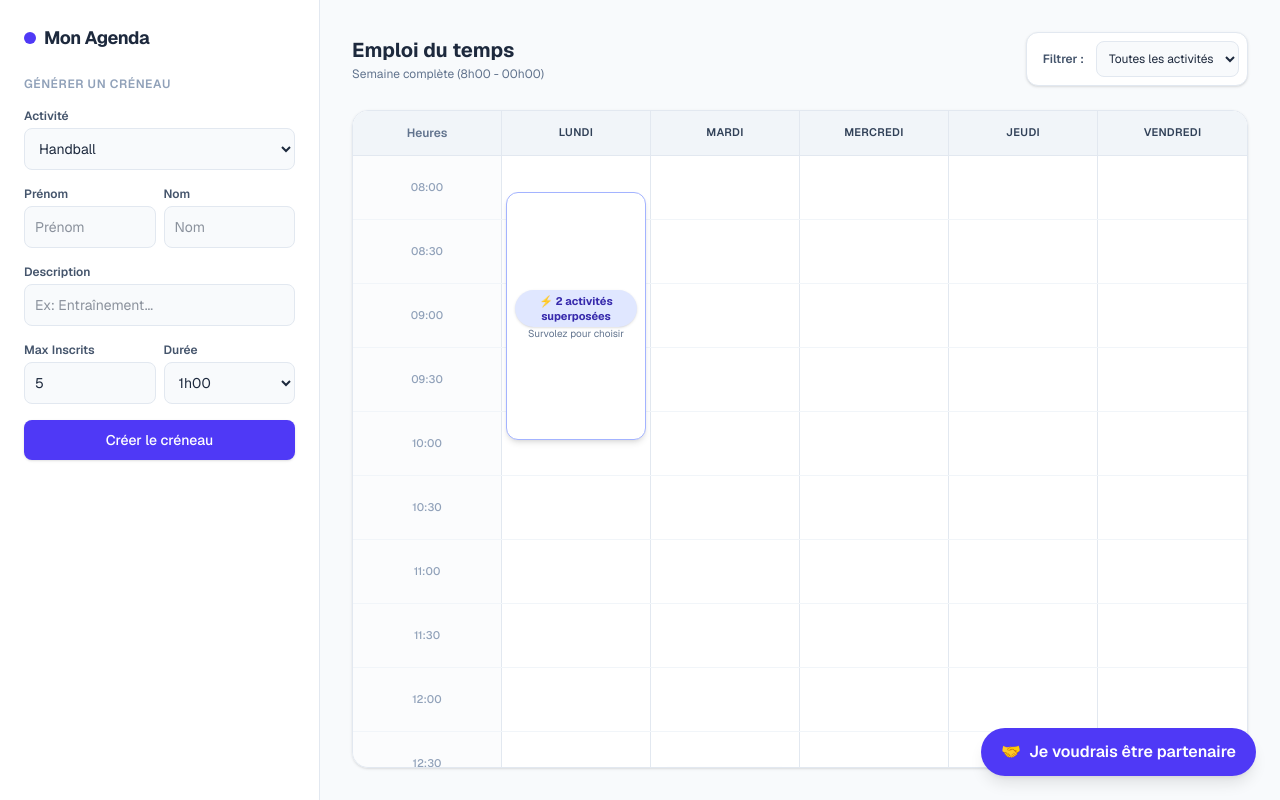
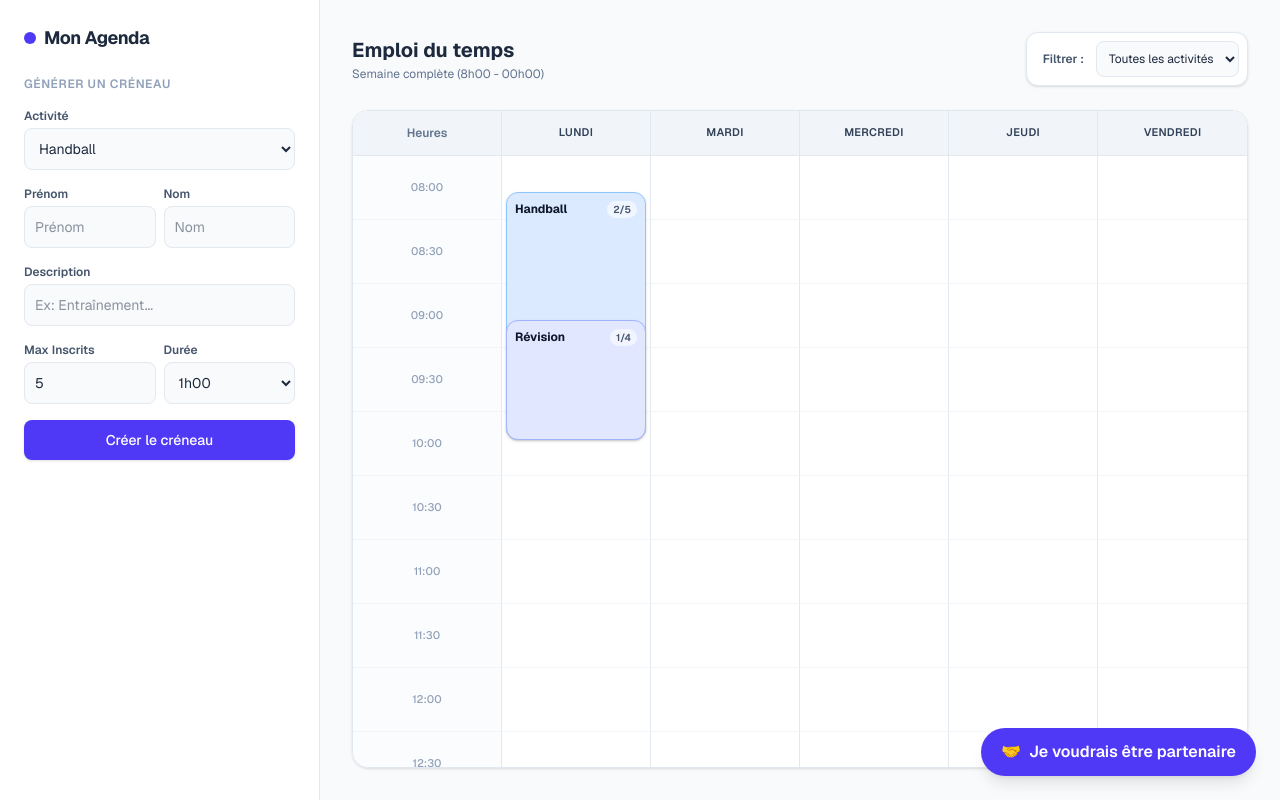
Before and after one commit to lukasv-code/projet_agenda, a Next.js app: page / in a window 1280 px wide. Built offline with nearby package versions, Linux system fonts and the light colour scheme.

Commit message:
feat: initialisation propre du projet Next.js

```diff
--- a/app/page.tsx
+++ b/app/page.tsx
@@ -90,7 +90,7 @@ const initialPresets: PresetSlot[] = [
   },
   {
     jour: "Lundi",
-    heureDebut: "09:00",
+    heureDebut: "09:30",
     activity: "Révision",
     prenom: "Alex",
     nom: "Martin",
@@ -128,7 +128,6 @@ const generateHours = () => {
 const heures = generateHours();
 
 const buildInitialSchedule = () => {
-  // Désormais, chaque cellule contient un tableau de slots (pour gérer les superpositions)
   const schedule: { [key: string]: Slot[] } = {};
 
   initialPresets.forEach((preset, index) => {
@@ -480,7 +479,6 @@ export default function AgendaApp() {
                       {visibleSlots.length > 0 && (
                         <div className="absolute inset-1 z-10 flex items-center justify-center">
                           {visibleSlots.length === 1 ? (
-                            // S'il n'y a qu'une seule activité
                             <div
                               onClick={() =>
                                 setSelectedSlotForModal(visibleSlots[0])
@@ -509,70 +507,38 @@ export default function AgendaApp() {
                               </div>
                             </div>
                           ) : (
-                            // S'il y a PLUSIEURS activités superposées : Effet de déploiement gauche/droite au survol
-                            <div className="relative w-full h-full group flex items-center justify-center">
-                              {/* Carte principale affichée par défaut */}
-                              <div
-                                className={`w-full h-full p-2 border text-xs shadow-md overflow-hidden flex flex-col justify-between rounded-xl cursor-pointer bg-white border-indigo-300 text-indigo-950 font-bold flex items-center justify-center text-center transition-all group-hover:opacity-0`}
-                                style={{
-                                  height: `${(visibleSlots[0].duration / 30) * 4 - 0.5}rem`,
-                                }}
-                              >
-                                <span className="text-[11px] bg-indigo-100 text-indigo-800 px-2 py-1 rounded-full shadow-sm">
-                                  ⚡ {visibleSlots.length} activités superposées
-                                </span>
-                                <span className="text-[10px] text-slate-500 font-normal">
-                                  Survolez pour choisir
-                                </span>
-                              </div>
-
-                              {/* Cartes déployées à gauche et à droite au survol */}
-                              <div className="absolute inset-0 pointer-events-none opacity-0 group-hover:opacity-100 group-hover:pointer-events-auto transition-all duration-300 flex items-center justify-center z-40">
-                                {visibleSlots.map((slot, idx) => {
-                                  // Calcul du décalage horizontal selon l'index pour étaler à gauche et à droite
-                                  const total = visibleSlots.length;
-                                  const offsetMultiplier =
-                                    idx - (total - 1) / 2;
-                                  const translateX = offsetMultiplier * 110; // décale chaque carte de 110% en largeur
-
-                                  return (
+                            // S'il y a plusieurs activités : affichage côte à côte (split) permanent ou partage de l'espace, sans forcer le survol global
+                            <div className="w-full h-full flex gap-1 items-center justify-center">
+                              {visibleSlots.map((slot) => (
                                 <div
                                   key={slot.id}
                                   onClick={(e) => {
                                     e.stopPropagation();
                                     setSelectedSlotForModal(slot);
                                   }}
-                                      className={`absolute p-2.5 border text-xs shadow-xl rounded-xl cursor-pointer flex flex-col justify-between transition-all duration-300 hover:scale-105 ${slot.color}`}
+                                  className={`flex-1 h-full p-1.5 border text-[10px] shadow-sm overflow-hidden flex flex-col justify-between rounded-lg cursor-pointer transition-all duration-200 hover:scale-[1.02] ${slot.color}`}
                                   style={{
-                                        width: "105%",
                                     height: `${(slot.duration / 30) * 4 - 0.5}rem`,
-                                        transform: `translateX(${translateX}%)`,
-                                        zIndex: 50 + idx,
                                   }}
                                 >
-                                      <div className="flex justify-between items-start">
-                                        <span className="font-bold truncate text-slate-900">
+                                  <div className="flex flex-col">
+                                    <span className="font-bold truncate text-slate-900 leading-tight">
                                       {slot.activity}
                                     </span>
-                                        <span className="text-[10px] font-semibold bg-white/80 px-1.5 py-0.5 rounded-full text-slate-600">
+                                    <span className="text-[9px] opacity-75">
                                       {slot.inscrits}/{slot.maxInscrits}
                                     </span>
-                                      </div>
-                                      <div className="text-[10px] truncate font-medium opacity-80">
-                                        {slot.prenom} {slot.nom}
                                   </div>
                                   <div className="flex justify-center items-center pb-0.5">
                                     {slot.estInscrit && (
                                       <span
-                                            className="w-2 h-2 bg-rose-500 rounded-full ring-2 ring-white shadow-sm"
+                                        className="w-1.5 h-1.5 bg-rose-500 rounded-full ring-1 ring-white shadow-sm"
                                         title="Inscrit"
                                       ></span>
                                     )}
                                   </div>
                                 </div>
-                                  );
-                                })}
-                              </div>
+                              ))}
                             </div>
                           )}
                         </div>
```
Lines whose indentation alone changed are shown as unchanged.
